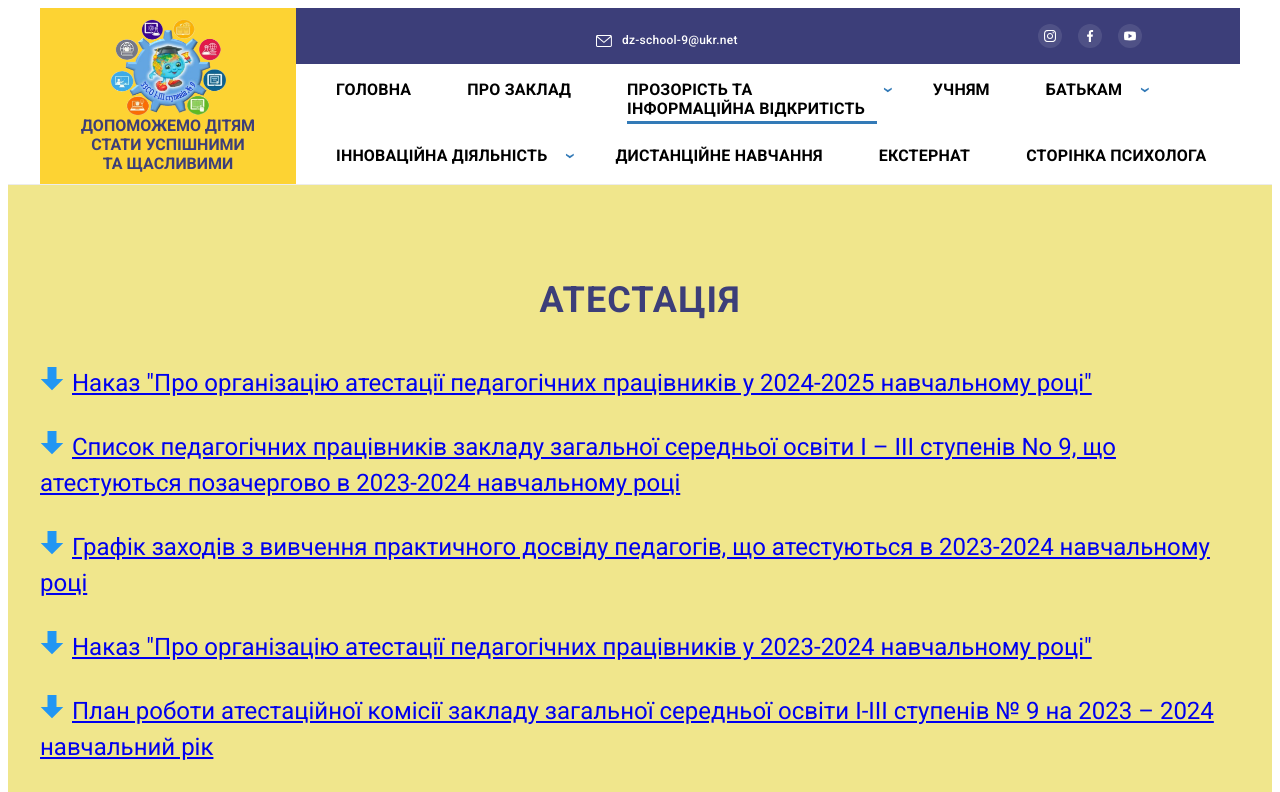
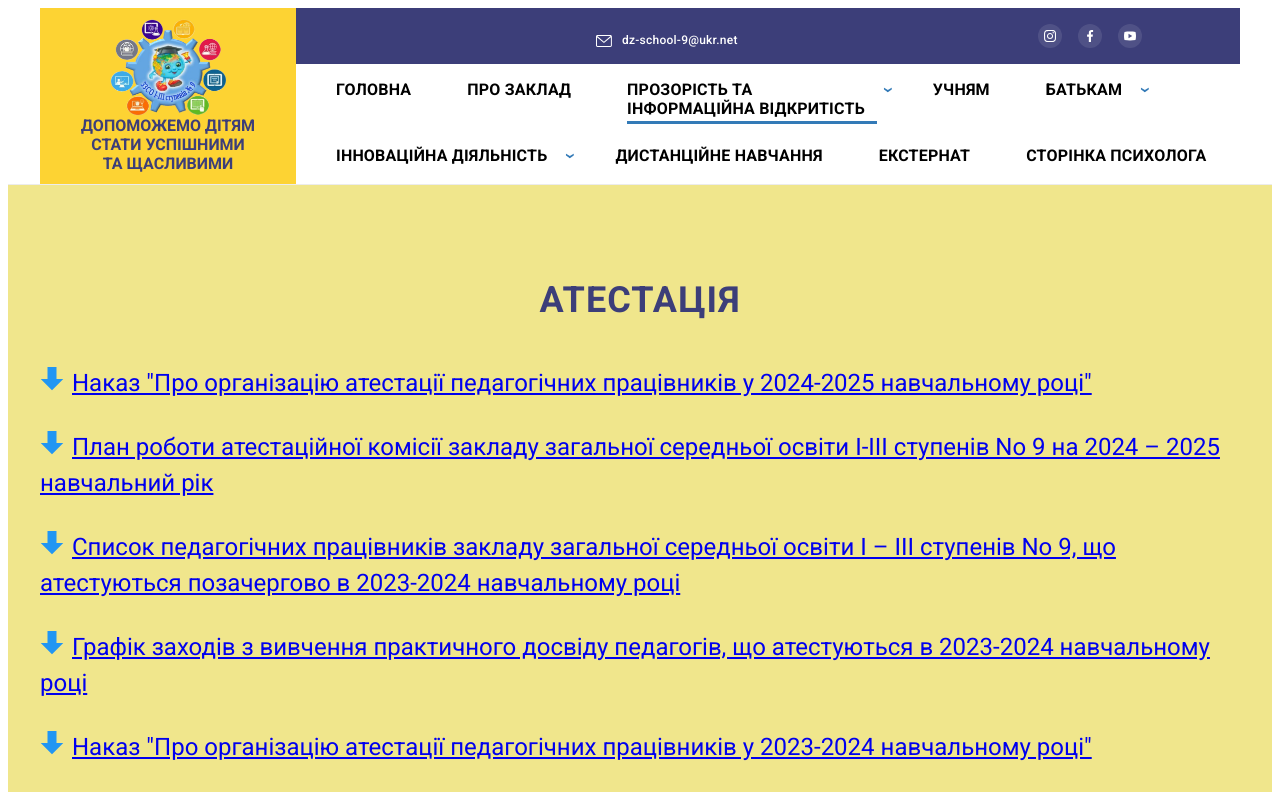
Before and after one commit to dz-school-9/school9, a plain HTML site: page attestation.html in a window 1280 px wide. Shown: the top 792 px of the page. Drawn offline with Linux system fonts and the light colour scheme.

Commit message:
Update attestation.html

```diff
--- a/attestation.html
+++ b/attestation.html
@@ -161,6 +161,9 @@
                         <li class="list-item-information">
                             <a href="https://drive.google.com/file/d/1RNo9LmI9g4T7SGiX5pjDsCAj98p5sO9e/view?usp=sharing" target="_blank" class="color-information-link">
                                 <svg class="arrow-down" width="24" height="24"><use href="./images/icons.svg#arrow-down"></use></svg>Наказ "Про організацію атестації педагогічних працівників у 2024-2025 навчальному році"</a>
+                        <li class="list-item-information">
+                            <a href="https://drive.google.com/file/d/1ZYol3azgcjHhjCSlc0XzfNLv4Wm-1uRZ/view?usp=sharing" target="_blank" class="color-information-link">
+                                <svg class="arrow-down" width="24" height="24"><use href="./images/icons.svg#arrow-down"></use></svg>План роботи атестаційної комісії закладу загальної середньої освіти І-ІІІ ступенів No 9 на 2024 – 2025 навчальний рік</a>
                         </li>
                         <li class="list-item-information">
                             <a href="https://drive.google.com/file/d/1DVazTY4ajfLpUo8fZjy5UNgWh0Nlos19/view" target="_blank" class="color-information-link">
```
